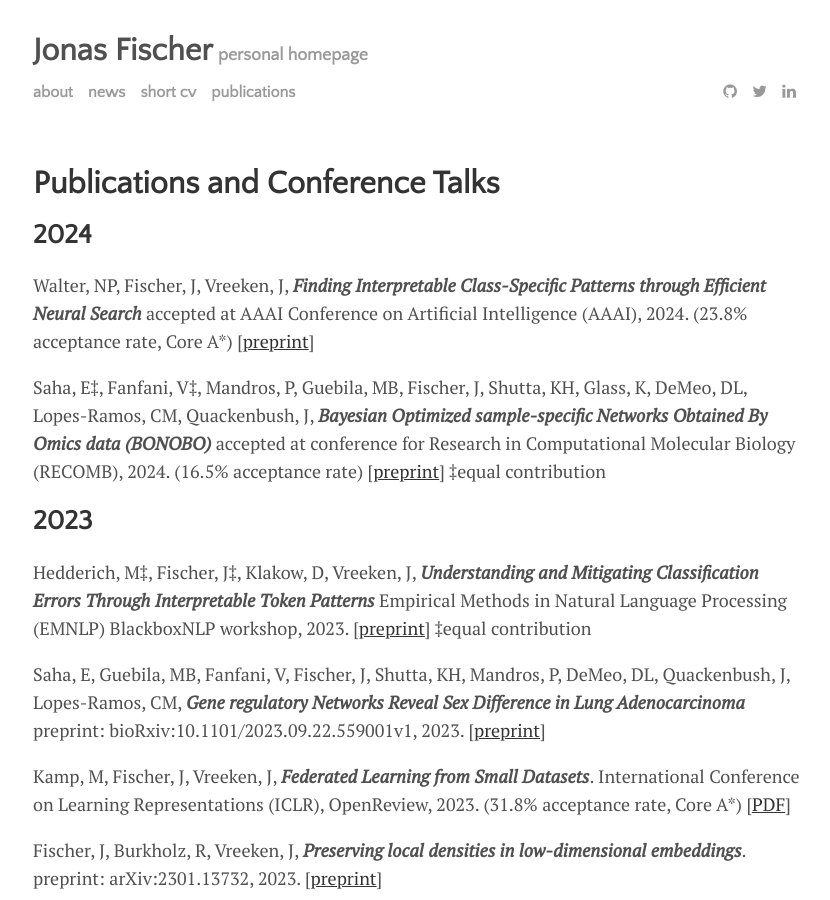
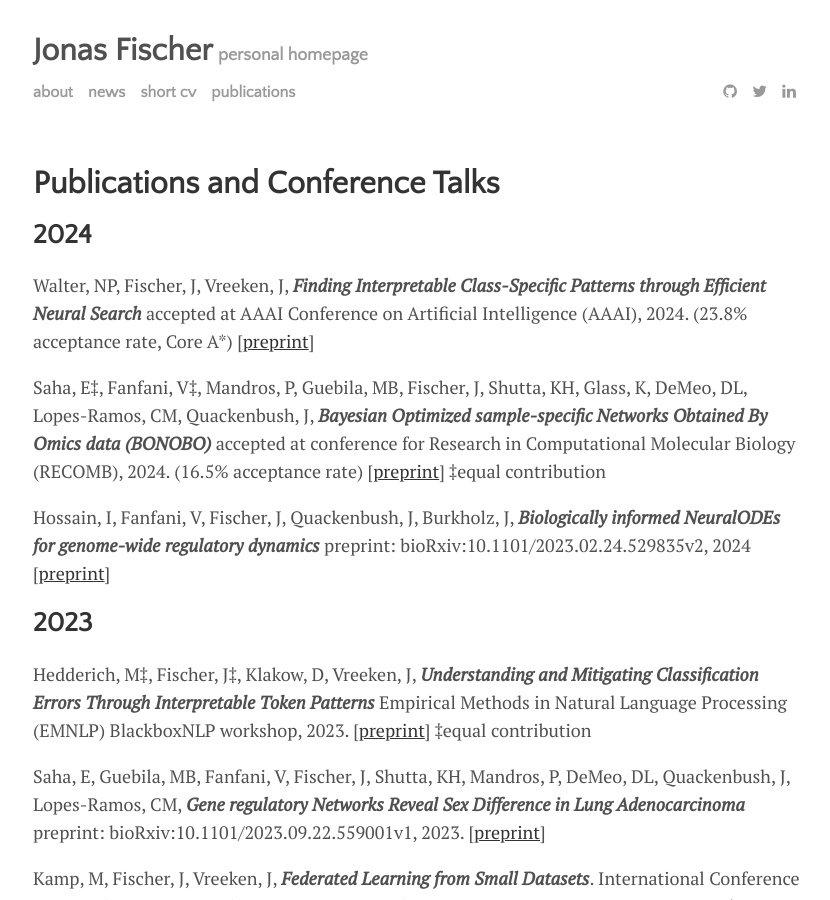
Before and after one commit to FischerJo/FischerJo.github.io, a Jekyll site: the page built from menu/publications.md, in a window 1280 px wide and 900 px high. Shown: the whole window, without its empty margins (223-1053 px from the left). Built offline with Jekyll 4.4.1, drawn with Linux system fonts in a browser that asks for light colours.

Commit message:
Added PHOENIX preprint to pubs

```diff
--- a/menu/publications.md
+++ b/menu/publications.md
@@ -11,6 +11,8 @@ Walter, NP, Fischer, J, Vreeken, J, ***Finding Interpretable Class-Specific Patt
 
 Saha, E‡, Fanfani, V‡, Mandros, P, Guebila, MB, Fischer, J, Shutta, KH, Glass, K, DeMeo, DL, Lopes-Ramos, CM, Quackenbush, J, ***Bayesian Optimized sample-specific Networks Obtained By Omics data (BONOBO)*** accepted at conference for Research in Computational Molecular Biology (RECOMB), 2024. (16.5% acceptance rate) \[[preprint](https://www.biorxiv.org/content/10.1101/2023.11.16.567119v1)\]
 ‡equal contribution
+
+Hossain, I, Fanfani, V, Fischer, J, Quackenbush, J, Burkholz, J, ***Biologically informed NeuralODEs for genome-wide regulatory dynamics*** preprint: bioRxiv:10.1101/2023.02.24.529835v2, 2024 \[[preprint](https://www.biorxiv.org/content/10.1101/2023.02.24.529835v2)\]
 
 ## 2023
 
```
